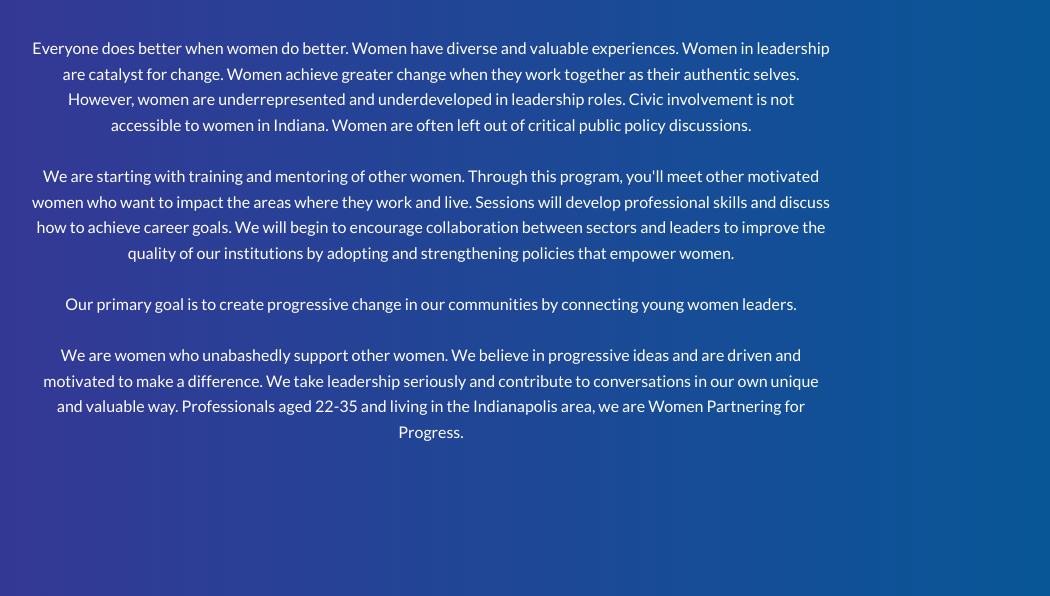
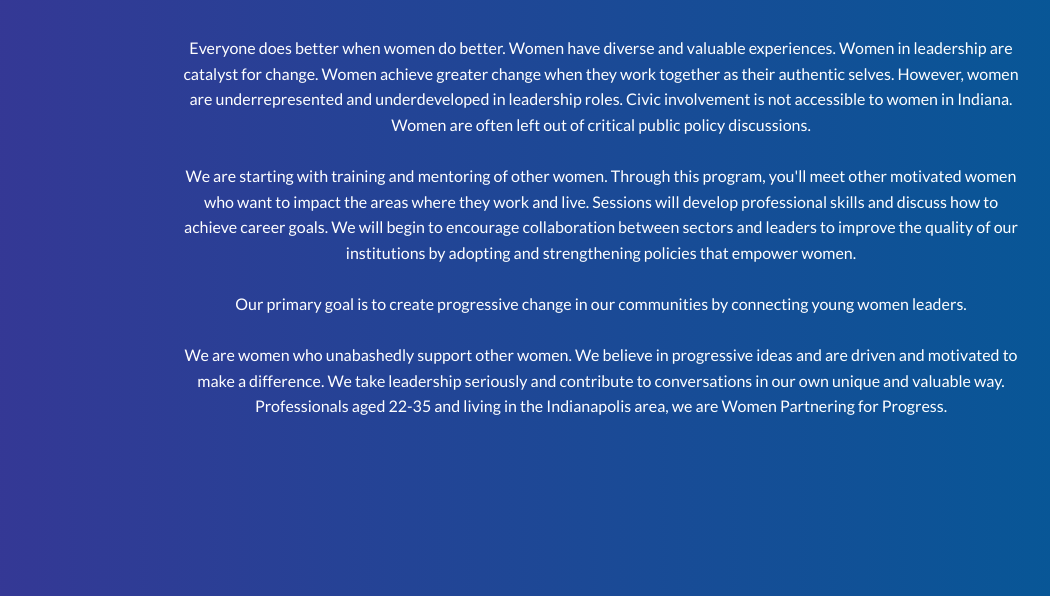
Before and after one commit to womenpartneringforprogress/womenpartneringforprogress, a plain HTML site: page index.html in a window 1280 px wide. Shown: the part 191-787 px from the top of the page, without its empty margins (39-1089 px from the left). Drawn offline with nearby package versions, Linux system fonts and the light colour scheme.

Commit message:
Update style.css

```diff
--- a/assets/css/style.css
+++ b/assets/css/style.css
@@ -203,7 +203,8 @@
 
 
 #blurb {
-	max-width: 800px;
+	max-width: 850px;
+	margin: auto;
 }
 
 
```
